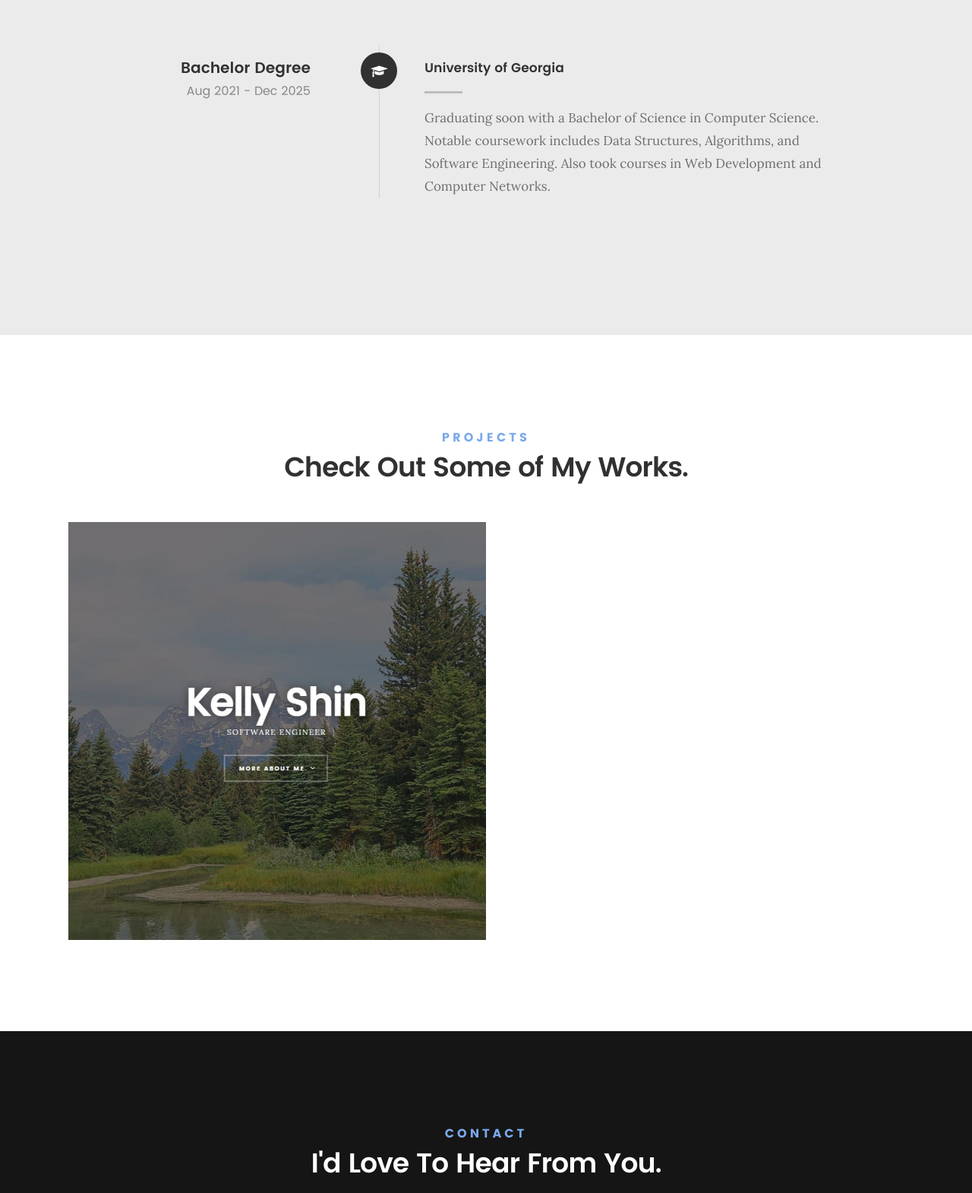
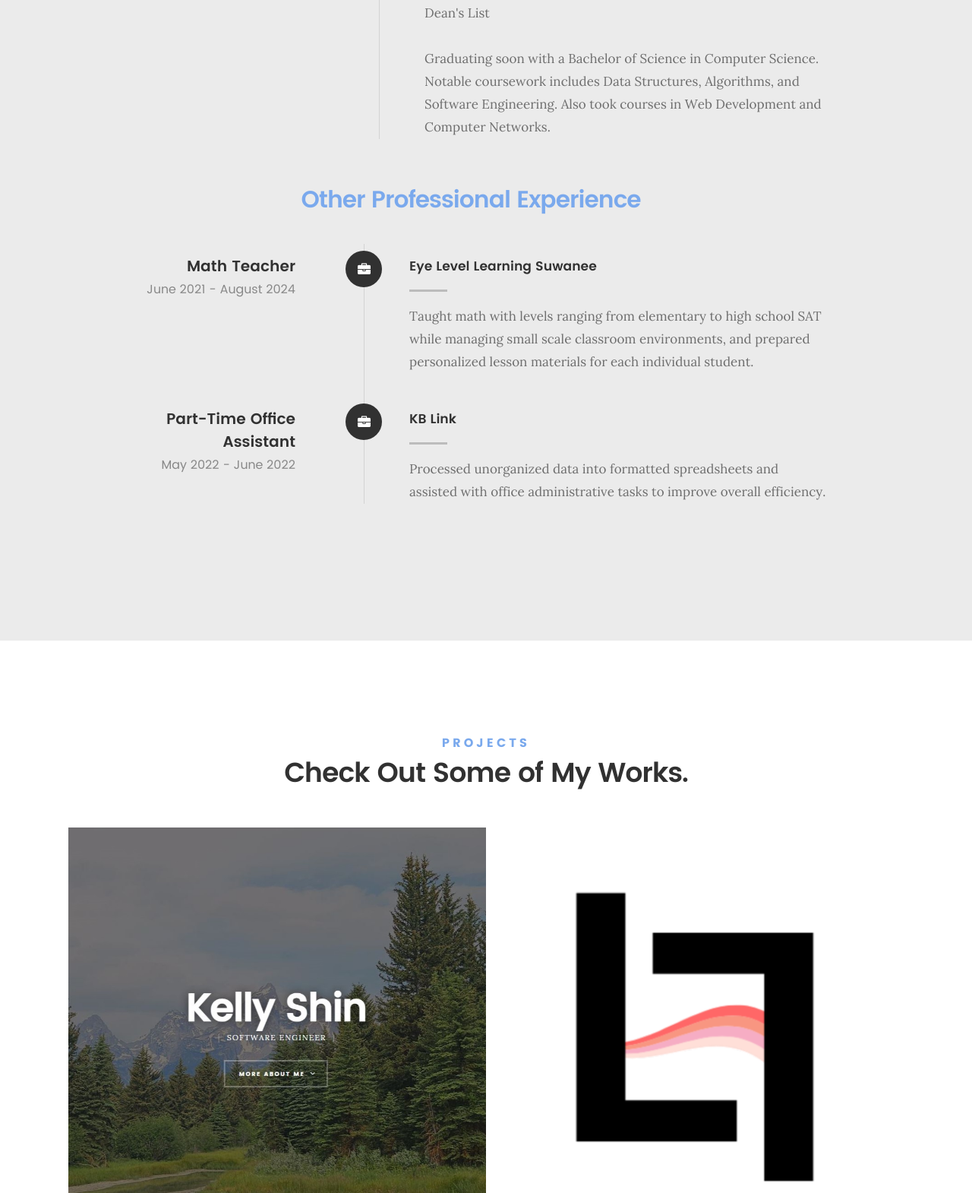
Before and after one commit to ks55x20a/ks55x20a.github.io, a plain HTML site: page index.html in a window 1280 px wide. Shown: the part 2255-3825 px from the top of the page at 76% size. Drawn offline with Linux system fonts and the light colour scheme; files whose address does not match are found by name.

Commit message:
Added Other timeline and new project entry

```diff
--- a/index.html
+++ b/index.html
@@ -150,7 +150,7 @@
    		<div class="col-six tab-full">
 
    			<h3>Skills</h3>
-   			<p>Lorem ipsum Qui veniam ut consequat ex ullamco nulla in non ut esse in magna sint minim officia consectetur nisi commodo ea magna pariatur nisi cillum.</p>
+   			<!-- <p>Lorem ipsum Qui veniam ut consequat ex ullamco nulla in non ut esse in magna sint minim officia consectetur nisi commodo ea magna pariatur nisi cillum.</p> -->
 
 				<ul class="skill-bars">
 				   <li>
@@ -232,8 +232,63 @@
 
 	   				<div class="timeline-content">
 	   					<h4>University of Georgia</h4>
+						<p>Dean's List</p>
 	   					<p>Graduating soon with a Bachelor of Science in Computer Science. Notable coursework includes Data Structures, Algorithms, and Software Engineering. Also took courses in Web Development and Computer Networks.</p>
 	   				</div>
+
+   			</div> <!-- /timeline-wrap -->
+
+   		</div> <!-- /col-twelve -->
+
+   	</div> <!-- /resume-timeline -->
+
+	<div class="row resume-timeline">
+
+   		<div class="col-twelve resume-header">
+
+   			<h1 style="color: #7AA9Ed;">Other Professional Experience</h1>
+
+   		</div> <!-- /resume-header -->
+
+   		<div class="col-twelve">
+
+   			<div class="timeline-wrap">
+
+   				<div class="timeline-block">
+
+	   				<div class="timeline-ico">
+	   					<i class="fa fa-briefcase"></i>
+	   				</div>
+
+	   				<div class="timeline-header">
+	   					<h3>Math Teacher</h3>
+	   					<p>June 2021 - August 2024</p>
+	   				</div>
+
+	   				<div class="timeline-content">
+	   					<h4>Eye Level Learning Suwanee</h4>
+	   					<p>Taught math with levels ranging from elementary to high school SAT while managing small scale classroom environments, and prepared personalized lesson materials for each individual student.</p>
+	   				</div>
+
+	   			</div> <!-- /timeline-block -->
+
+	   			<div class="timeline-block">
+
+	   				<div class="timeline-ico">
+	   					<i class="fa fa-briefcase"></i>
+	   				</div>
+
+	   				<div class="timeline-header">
+	   					<h3>Part-Time Office Assistant</h3>
+	   					<p>May 2022 - June 2022</p>
+	   				</div>
+
+	   				<div class="timeline-content">
+	   					<h4>KB Link</h4>
+	   					<p>Processed unorganized data into formatted spreadsheets and assisted with office administrative tasks to improve overall efficiency.</p>
+	   				</div>
+
+	   			</div> <!-- /timeline-block -->
 
    			</div> <!-- /timeline-wrap -->
 
@@ -268,7 +323,7 @@
 
 	         	<div class="bgrid folio-item">
 	               <div class="item-wrap">
-	               	<img src="images/portfolio/p15.jpg" alt="Liberty">
+	               	<img src="images/portfolio/p15.JPG">
 	                  <a href="#modal-01" class="overlay">
 	                     <div class="folio-item-table">
 	                     	<div class="folio-item-cell">
@@ -282,14 +337,28 @@
 	               </div>
 	        		</div> <!-- /folio-item -->
 
-
+	        	<div class="bgrid folio-item">
+	               <div class="item-wrap">
+	               	<img src="images/portfolio/lofi-live.png" alt="lofi-life">
+	                  <a href="#modal-02" class="overlay">
+	                     <div class="folio-item-table">
+	                     	<div class="folio-item-cell">
+		     					       <h3 class="folio-title">Lofi-Live</h3>
+		     					    	 <span class="folio-types">
+		     					       	  Web Development
+		     					       </span>
+		     					   </div>
+	                     </div>
+	                  </a>
+	               </div>
+	        		</div> <!-- /folio-item -->
 
 	            <!-- modal popups - begin
 	            ============================================================= -->
 	            <div id="modal-01" class="popup-modal slider mfp-hide">
 
 				     	<div class="media">
-				     		<img src="images/portfolio/p15.jpg" alt="" />
+				     		<img src="images/portfolio/p15.JPG" alt="portfolio" />
 				     	</div>
 
 					   <div class="description-box">
@@ -306,6 +375,25 @@
 
 				   </div> <!-- /modal-01 -->
 
+				<div id="modal-02" class="popup-modal slider mfp-hide">
+
+				     	<div class="media">
+				     		<img src="images/portfolio/lofi-live.png" alt="" />
+				     	</div>
+
+					   <div class="description-box">
+					      <h4>Web Development Project</h4>
+					      <p>Website for discovering concerts near your location based on your preferences. Uses various APIs such as Spotify API.</p>
+
+					      <div class="categories">Web Development</div>
+					   </div>
+
+			         <div class="link-box">
+			            <a href="https://github.com/ks55x20a/4300-Web-Programming">Github Repo</a>
+					      <a href="#" class="popup-modal-dismiss">Close</a>
+			         </div>
+
+				   </div> <!-- /modal-02 -->
 				   <!-- modal popups - end
 	            ============================================================= -->
 
```
Also changed, not shown: images/portfolio/lofi-live.png (added).
